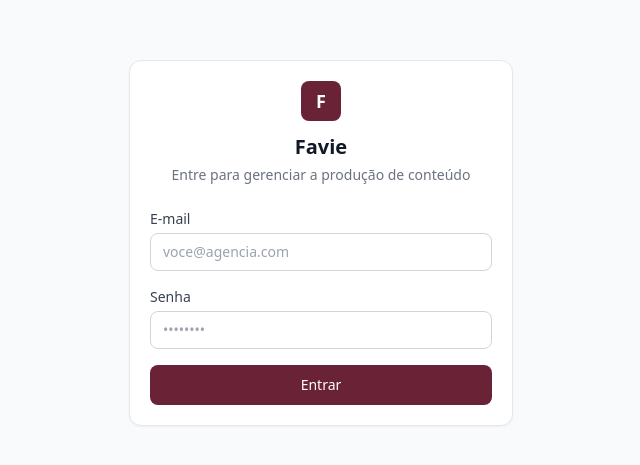
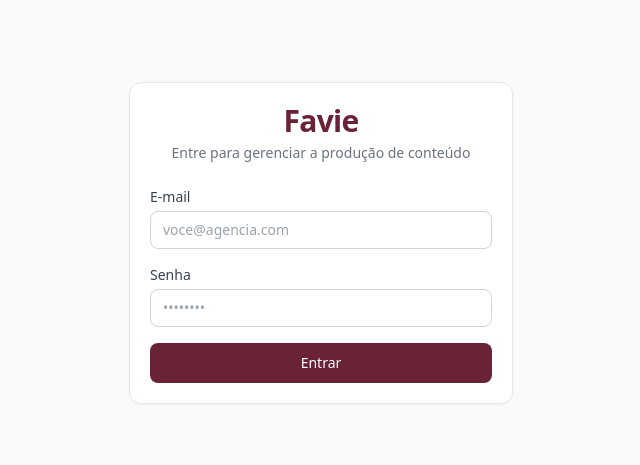
Before and after one commit to imaginelabsmkt-cyber/Claude-, a Next.js app: page /login in a window 1280 px wide. Shown: the part 157-622 px from the top of the page, without its empty margins (319-959 px from the left). Built offline with nearby package versions, Linux system fonts and the light colour scheme.

Commit message:
Logo: só o nome "Favie" (sem a caixa do "F")
Remove o quadradinho com a inicial no login e na barra lateral,
deixando apenas o nome "Favie" em vinho.

Co-Authored-By: Claude Opus 4.8 <noreply@anthropic.com>
Claude-Session: https://claude.ai/code/session_019Trv9UJrj5HBg233vdxfEP

```diff
--- a/app/(auth)/login/page.tsx
+++ b/app/(auth)/login/page.tsx
@@ -64,10 +64,9 @@ export default function LoginPage() {
       <Card className="w-full max-w-sm">
         <CardContent className="space-y-6">
           <div className="text-center">
-            <div className="mx-auto mb-3 flex h-10 w-10 items-center justify-center rounded-lg bg-brand-600 text-lg font-bold text-white">
-              F
-            </div>
-            <h1 className="text-xl font-bold text-gray-900">Favie</h1>
+            <h1 className="text-3xl font-bold tracking-tight text-brand-600">
+              Favie
+            </h1>
             <p className="mt-1 text-sm text-gray-500">
               Entre para gerenciar a produção de conteúdo
             </p>
--- a/components/layout/sidebar.tsx
+++ b/components/layout/sidebar.tsx
@@ -49,11 +49,10 @@ export function Sidebar({
           aberta ? "translate-x-0" : "-translate-x-full",
         )}
       >
-        <div className="flex h-16 items-center gap-2 border-b border-gray-200 px-5">
-          <div className="flex h-8 w-8 items-center justify-center rounded-lg bg-brand-600 text-sm font-bold text-white">
-            F
-          </div>
-          <span className="font-semibold text-gray-900">Favie</span>
+        <div className="flex h-16 items-center border-b border-gray-200 px-5">
+          <span className="text-lg font-bold tracking-tight text-brand-600">
+            Favie
+          </span>
         </div>
 
         <nav className="flex flex-1 flex-col gap-1 overflow-y-auto p-3">
```
